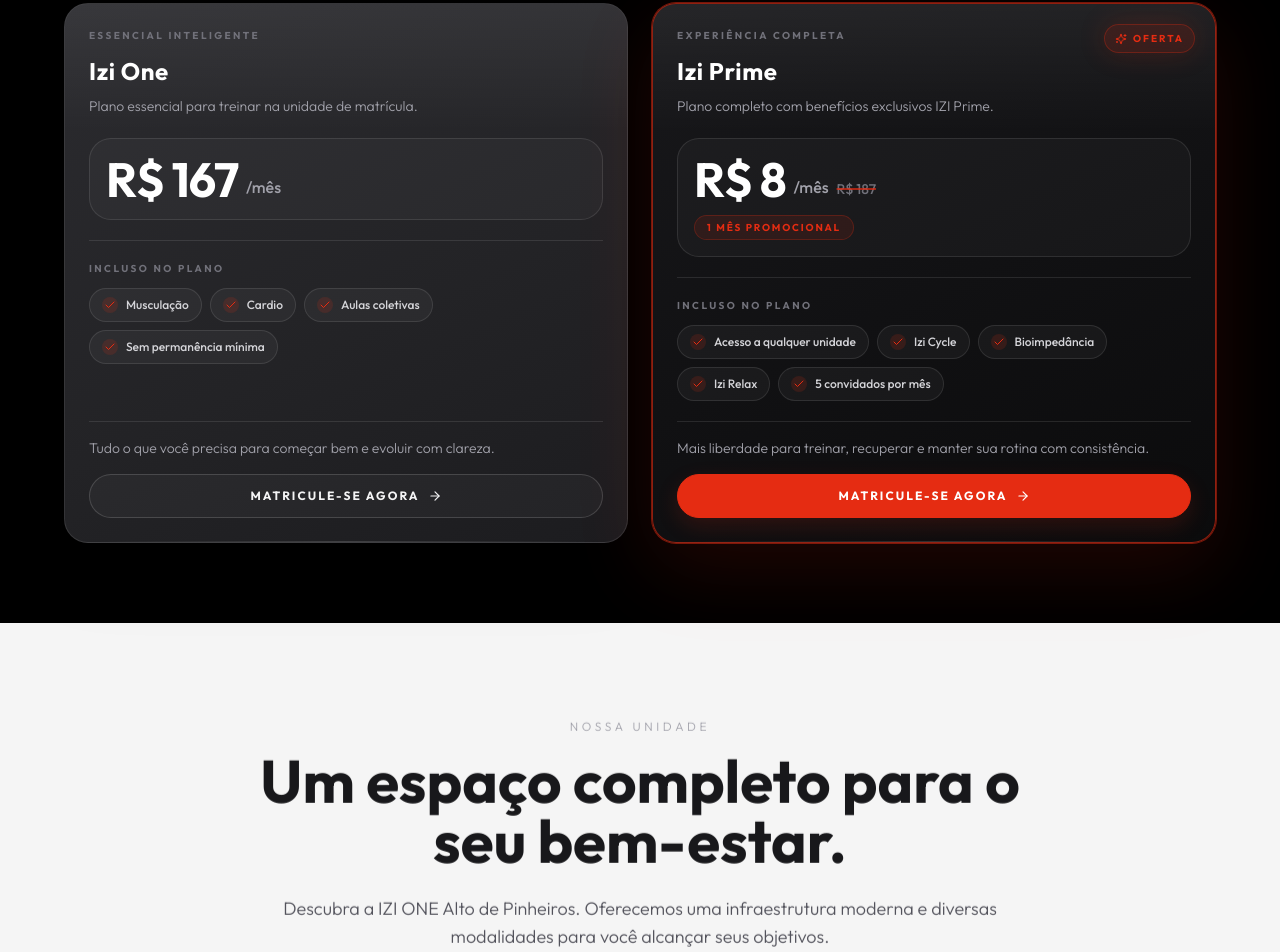
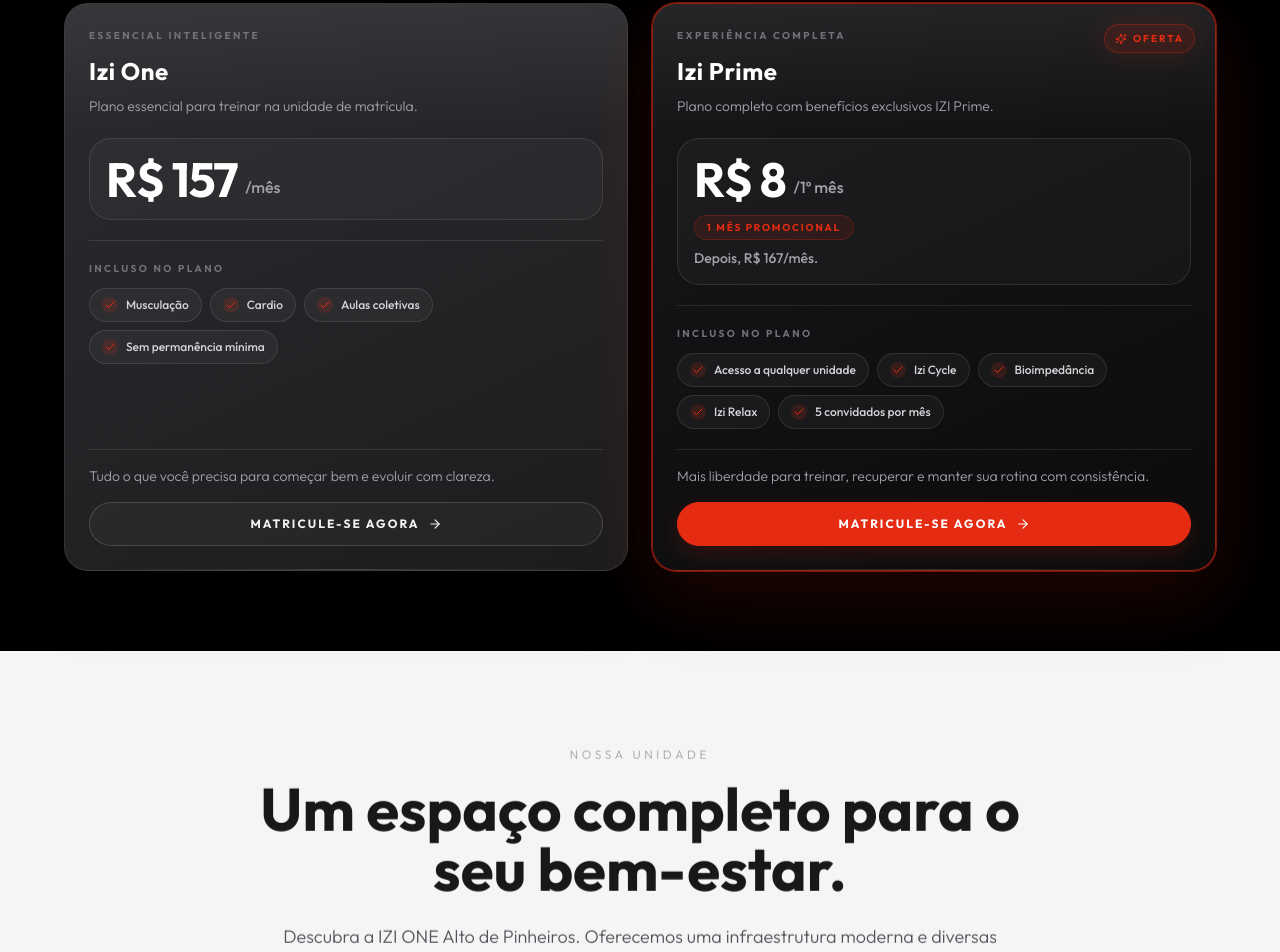
Before and after one commit to jumper-lab/izigym, a React (Vite) app: page / in a window 1280 px wide. Shown: the part 1173-2125 px from the top of the page. Built offline with nearby package versions, Linux system fonts and the light colour scheme.

Commit message:
fix: atualiza valores dos planos

```diff
--- a/src/components/gym/FAQSection.tsx
+++ b/src/components/gym/FAQSection.tsx
@@ -51,7 +51,7 @@
   },
   {
     question: "Quais são os preços dos planos?",
-    answer: "Izi One: R$ 167,00. Izi Prime: R$ 187,00.",
+    answer: "Izi One: R$ 157,00 por mês. Izi Prime: R$ 8,00 no primeiro mês e R$ 167,00 por mês a partir do segundo mês.",
   },
 ];
 
--- a/src/components/gym/PlanCard.tsx
+++ b/src/components/gym/PlanCard.tsx
@@ -89,19 +89,16 @@
           <span className="pb-1 text-sm sm:text-base font-medium text-zinc-400">
             {priceSuffix}
           </span>
-          {isPromo && originalPrice && (
-            <span
-              className="pb-1 text-sm font-medium text-zinc-500 line-through decoration-primary/70 decoration-2"
-              aria-label={`Preço original ${originalPrice}`}
-            >
-              {originalPrice}
-            </span>
-          )}
         </div>
         {isPromo && promoLabel && (
           <span className="mt-3 inline-flex rounded-full border border-primary/25 bg-primary/10 px-3 py-1 text-[10px] font-bold uppercase tracking-[0.18em] text-primary">
             {promoLabel}
           </span>
+        )}
+        {isPromo && originalPrice && (
+          <p className="mt-2 text-sm font-medium text-zinc-400">
+            Depois, {originalPrice}/mês.
+          </p>
         )}
       </div>
 
--- a/src/components/gym/PlanosSection.tsx
+++ b/src/components/gym/PlanosSection.tsx
@@ -93,7 +93,7 @@
                   title={plan.name}
                   description={plan.description}
                   price={pricing.price}
-                  priceSuffix="/mês"
+                  priceSuffix={pricing.isPromo ? "/1º mês" : "/mês"}
                   buttonText="Matricule-se Agora"
                   isFeatured={plan.name.toLowerCase().includes("prime")}
                   features={plan.features.map((name) => ({ name }))}
--- a/src/data/plans.ts
+++ b/src/data/plans.ts
@@ -17,7 +17,7 @@
     id: 5,
     name: "Izi One",
     description: "Plano essencial para treinar na unidade de matrícula.",
-    price: 167,
+    price: 157,
     features: [
       "Musculação",
       "Cardio",
@@ -30,7 +30,7 @@
     id: 6,
     name: "Izi Prime",
     description: "Plano completo com benefícios exclusivos IZI Prime.",
-    price: 187,
+    price: 167,
     promotionalPrice: 8,
     promotionalMonths: 1,
     features: [
```
